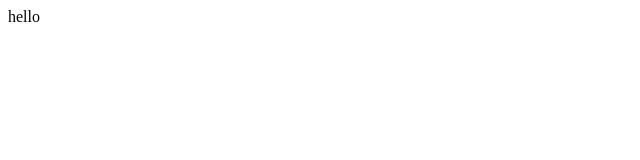
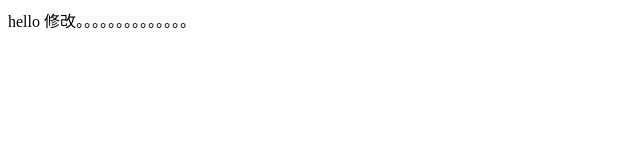
Before and after one commit to WhiteHe001/test1, a plain HTML site: page index.html in a window 1280 px wide. Shown: the whole page, without its empty margins (0-640 px from the left). Drawn offline with Linux system fonts and the light colour scheme.

Commit message:
提交文件

```diff
--- /dev/null
+++ b/index.css
@@ -0,0 +1,3 @@
+body{
+	font-size:100px;
+}
--- a/index.html
+++ b/index.html
@@ -8,5 +8,6 @@
 </head>
 <body>
     hello
+	修改。。。。。。。。。。。。。。
 </body>
 </html>
```
